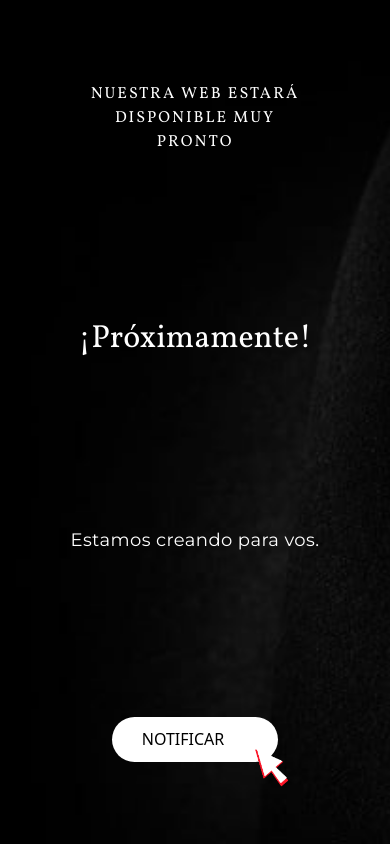
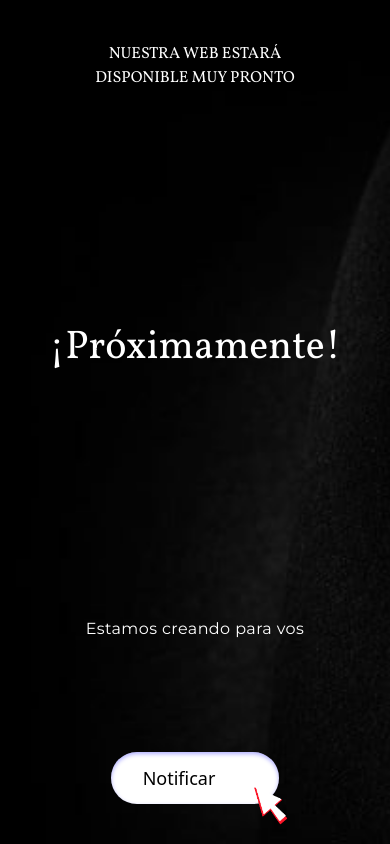
Before and after one commit to Polar-Tang/single_opt-in_BAKANA, a website: page index.html in a window 390 px wide. Drawn offline with Linux system fonts and the light colour scheme; a web font is replaced by a local one.

Commit message:
Lasting the responsive design

```diff
--- a/index.html
+++ b/index.html
@@ -17,6 +17,8 @@
 	<div class="
   grid
   grid-cols-1
+  grid-rows-[1fr_3fr_1fr_1fr]
+  gap-4
   items-center
   h-screen
   bg-black
@@ -70,13 +72,20 @@
         left-1/2
         top-1/2
         .-translate-y-50
-        w-full
+        w-90
+		sm:w-150
+		lg:w-200
+		xl:w-250
+		2xl:w-300
         h-screen
         opacity-0
         absolute
         bg-no-repeat
         bg-center
         bg-contain
+		gap-2
+		lg:gap-4
+		2xl:gap-6
         " style="background-image: url('./public/nube.png')">
 			<svg xmlns="http://www.w3.org/2000/svg" viewBox="0 0 800 400"
 				class="absolute inset-0 w-full h-full pointer-events-none">
@@ -185,30 +194,60 @@
 				  </circle>
 
 			</svg>
-			<label for="email" class="block text-black text-9xl m-10 font-medium cloud-letter">Email:</label>
+			<label for="email" class="block text-black text-lg sm:text-2xl 2xl:text-3xl font-medium email-label">Email:</label>
 			<input type="email" id="email" name="email" required
-				class="mt-1 p-2 w-50 border border-gray-300 rounded-md text-black-500" style="color: black;">
-			<button type="submit" class="mt-2 px-4 py-2 bg-white text-black-500 bg-transparent rounded-lg hover:pointer cloud-letter"
+				class="px-4 py-2 w-50 sm:w-80 lg:w-100 h-6 lg:py-4 border border-gray-300 rounded-md text-black-500
+				focus:border-indigo-500/50 focus:outline" style="color: black;">
+			<button type="submit"
+			class="px-4 py-2 lg:px-8 lg:py-4 bg-white xl:text-xl text-base font-medium lg:py-4 lg:text-xl rounded-full hover:cursor-pointer shadow-sm hover:shadow-md transition-all"
 				style="color: black;">Notificar</button>
 		</form>
-
 
 		<!-- Title and Subtitle -->
 
 
-		<h2 class="w-60">NUESTRA WEB ESTARÁ DISPONIBLE MUY PRONTO</h2>
-		<h1 class="text-sm ">¡Próximamente!</h1>
-		<p class="text-lg tracking-tight font-sans">Estamos creando para vos.</p>
+		<h2 class="w-60
+		text-[16px]
+		sm:text-[24px]
+		sm:w-80
+		lg:text-[28px]
+		lg:w-100
+		xl:text-[26px]
+		2xl:w-140
+		2xl:text-[32px]
+		">NUESTRA WEB ESTARÁ DISPONIBLE MUY PRONTO</h2>
+		<h1 class="text-[40px] sm:text-[60px]
+		sm:text-[90px]
+		lg:text-[100px]
+		xl:text-[110px]
+		2xl:text-[120px]">¡Próximamente!</h1>
+		<p class="
+		tracking-tight
+		font-sans
+		m-10
+		text-[16px]-2
+		sm:text-[20px]
+		lg:text-[24px]
+		xl:text-[28px]
+		2xl:text-[32px]
+		">Estamos creando para vos</p>
 
 
 		<!-- Notify Button -->
 		<div class="relative flex justify-center">
 			<button id="notify-btn"
-			class="bg-white text-black px-8 py-3 text-lg font-sans rounded-full flex items-center justify-center relative
-			shadow-lg transition-all duration-150
-			hover:shadow-2xl hover:translate-y-1
-			active:shadow-xl active:translate-y-2">
-				<span>NOTIFICAR</span>
+			class="bg-white text-black
+			px-8
+			py-3
+			text-lg font-sans rounded-full flex items-center justify-center relative
+			inset-shadow-sm inset-shadow-indigo-500
+			hover:inset-shadow-sm inset-shadow-indigo-500/50
+			text-base
+			sm:text-[24px]
+			lg:text-[28px]
+			xl:text-[32px]
+			2xl:text-[36px]">
+				Notificar
 				<span class="ml-2 relative w-6 h-6">
 					<img src="./public/hand.gif"
 						class="absolute top-1/2 left-1/2 -translate-x-1/8 -translate-y-1/2 max-w-6xl" />
@@ -313,9 +352,9 @@
 					 <path stroke-linecap="round" stroke-linejoin="round" d="M4.5 12.75l6 6 9-13.5" />
 				 </svg>`;
 
-					 modalTitle.textContent = "Operación exitosa"
+					 modalTitle.textContent = "Te hemos enviado un mail"
 
-					modalText.textContent = "Hemos enviado un correo a tu mail.";
+					modalText.textContent = "Gracias por formar parte de nuestra comunidad 🥹";
 				} else {
 					modalContainer.innerHTML = `
 				 <svg class="size-6" fill="none" viewBox="0 0 24 24" stroke-width="1.5"
--- a/style.css
+++ b/style.css
@@ -1,8 +1,3 @@
-@font-face {
-    font-family: 'TT Commons Pro';
-    src: url('./fonts/TT_Commons_Pro.ttf') format('truetype');
-}
-
 @font-face {
     font-family: 'Castoro';
     src: url('./fonts/CastoroTitling-Regular.ttf') format('truetype');
@@ -18,8 +13,8 @@
     src: url('./fonts/static/Montserrat-Regular.ttf') format('truetype');
 }
 * {
-    margin: 0;
-    padding: 0;
+    /* margin: 0; */
+    /* padding: 0; */
     box-sizing: border-box;
     min-width: 0;
     overflow-wrap: break-word;
@@ -41,24 +36,17 @@ body {
     background-color: black;
     color: white;
     text-align: center;
-    font-family: 'Inter', sans-serif;
+    font-family: 'Montserrat', sans-serif;
 
 }
 
 
 h1 {
     font-family: 'Vollkorn', serif;
-    font-size: 2rem;
-    font-weight: normal;
-    /* margin: 100px 0; */
-    /* margin-bottom: 100px; */
 }
 
 h2 {
     font-family: 'Vollkorn', serif;
-    font-size: 1rem;
-    /* margin-bottom: 100px; */
-    letter-spacing: 2px;
 }
 
 p {
@@ -67,13 +55,13 @@ p {
     /* margin: 20px 0; */
 }
 
-.cloud-letter {
-    font-family: 'TT Commons Pro';
+.notificar-p{
+    font-family: 'Montserrat', sans-serif;
+
 }
 
-.NOTIFICAR{
-    font-family: 'Montserrat', sans-serif;
-
+.email-label {
+    font-family: 'Vollkorn', serif;
 }
 
  .notify-container {
@@ -83,8 +71,6 @@ p {
 #notify-btn {
     background-color: white;
     color: black;
-    padding: 10px 30px;
-    font-size: 1rem;
     border: none;
     border-radius: 30px;
     position: relative;
@@ -96,7 +82,7 @@ p {
 
 .icon-hand {
     display: inline-block;
-    font-family: 'Poppins, Montserrat';
+    font-family: 'Montserrat', sans-serif;
     /* margin-left: 10px; */
     background-size: cover;
     width: 20px;
@@ -127,7 +113,6 @@ p {
     justify-content: center;
     align-items: center;
     flex-direction: column;
-    font-size: 1.5rem;
     object-fit: cover;
     height: 100%;
     background-size: 100%;
```
Also changed, not shown: output.css, 1 other file.
